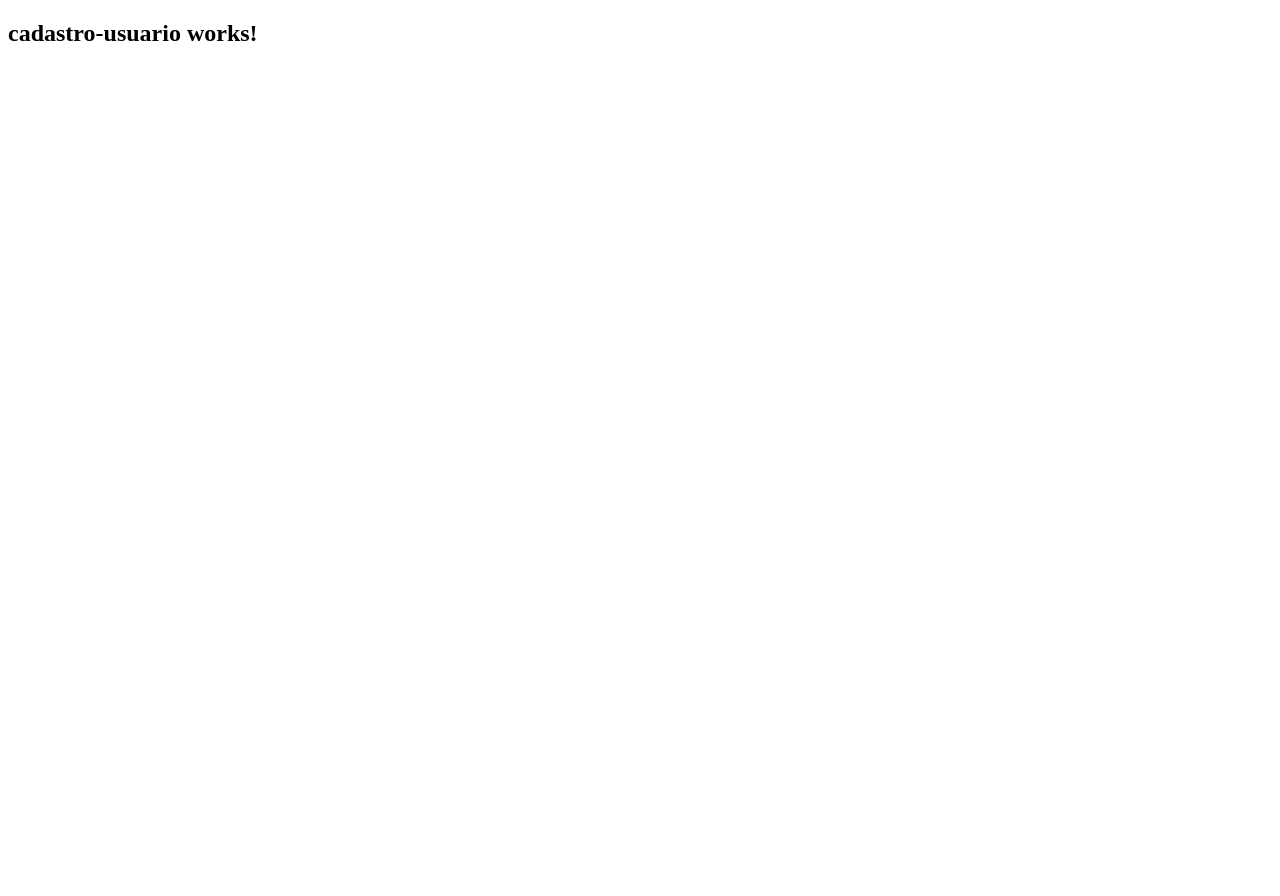
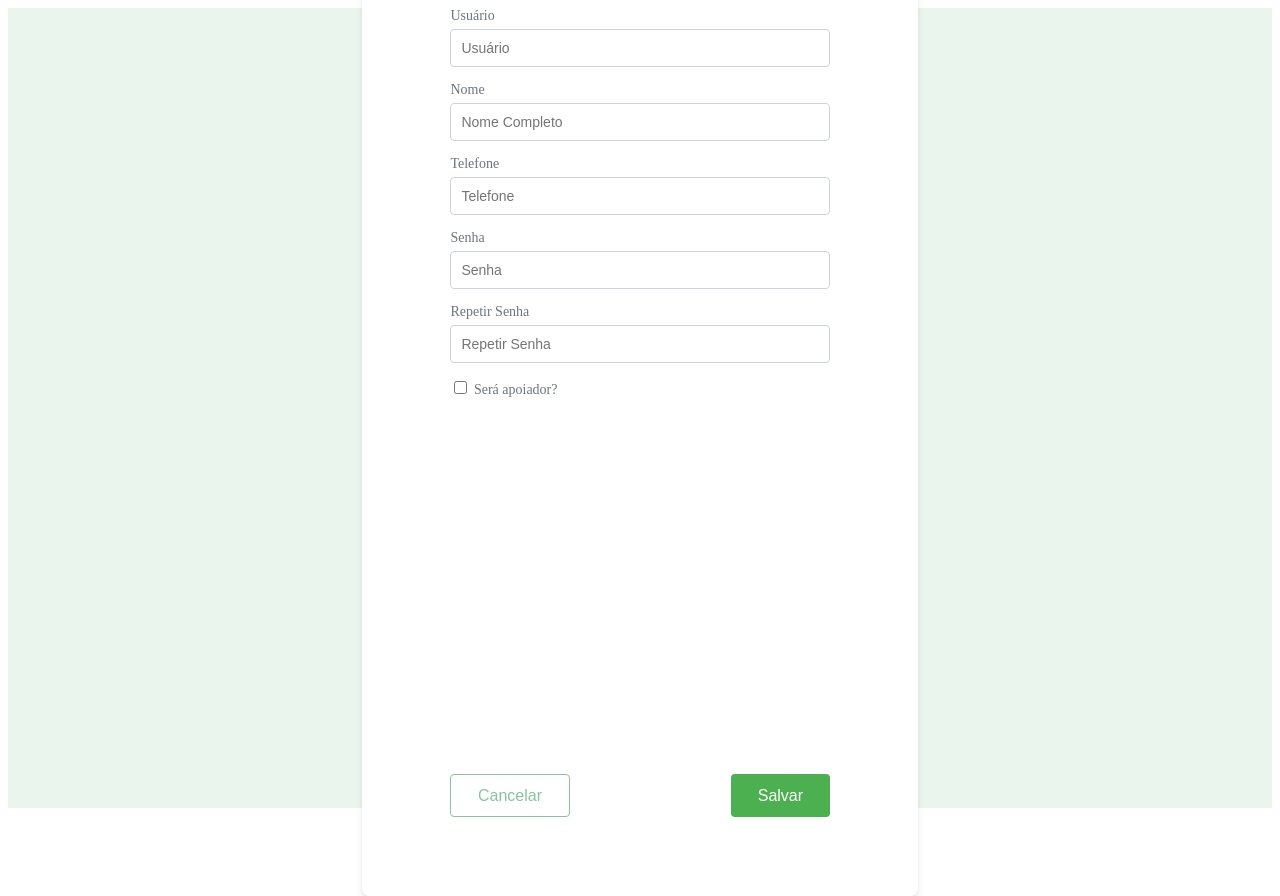
Before and after one commit to GustavoMartins2001/Projeto-de-extensao-bons-fluidos, an Angular app: page /cadastros/usuario in a window 1280 px wide. Before the commit the page ends 800 px from the top, so only its background shows below. Built offline with nearby package versions, Linux system fonts and the light colour scheme.

Commit message:
criado estilização da pagina

```diff
--- a/src/app/componentes/cadastros/cadastro-usuario/cadastro-usuario.component.css
+++ b/src/app/componentes/cadastros/cadastro-usuario/cadastro-usuario.component.css
@@ -0,0 +1,108 @@
+.login-container {
+    display: flex;
+    flex-direction: column;
+    align-items: center;
+    justify-content: center;
+    height: 100vh;
+    background-color: #eaf5ee;
+
+  }
+
+  .logo-container {
+    margin-bottom: 20px;
+  }
+
+  .logo-container img {
+    height: 70%;
+  }
+
+  .form-container {
+    display: flex;
+    flex-direction: column; /* Configura o layout como vertical */
+    background-color: #ffffff;
+    padding: 7%;
+    border-radius: 8px;
+    box-shadow: 0 4px 6px rgba(0, 0, 0, 0.1);
+    width: 30%;
+    height: 100vh;
+}
+
+
+
+.space-between {
+    border: 1px solid red;
+    display: flex;
+    flex-direction: column;
+    justify-content: space-between;
+  }
+  .default-flex {
+    border: 1px solid blue;
+    display: flex;
+  }
+  .child {
+    width: 100px;
+    height: 100px;
+    border: 1px solid;
+  }
+
+  .empty{
+    background-color: #89C39D;
+  }
+
+  .error-message {
+    color: red;
+    font-size: 12px;
+  }
+
+  .button-container {
+    display: flex;
+    justify-content: space-between;
+    margin-top: 95% ;
+}
+
+.cancel-button {
+    background-color: #ffffff;
+    color: #89C39D;
+    border: 1px solid #89C39D;
+  }
+
+.form-group {
+    margin-bottom: 15px;
+  }
+
+  form {
+    display: flex;
+    flex-direction: column;
+  }
+
+  label {
+    font-size: 14px;
+    margin-bottom: 5px;
+    color: #6c757d;
+  }
+
+  input {
+    margin-bottom: 15px;
+    padding: 10px;
+    border: 1px solid #ced4da;
+    border-radius: 4px;
+    font-size: 14px;
+  }
+
+  button {
+    background-color: #4caf50;
+    color: #ffffff;
+    padding: 3% 7%;
+    border: none;
+    border-radius: 4px;
+    font-size: 16px;
+    cursor: pointer;
+  }
+
+  .cancel-button:hover {
+    background-color: #eaeaeadc;
+  }
+
+  button:hover {
+    background-color: #45a049;
+  }
--- a/src/app/componentes/cadastros/cadastro-usuario/cadastro-usuario.component.html
+++ b/src/app/componentes/cadastros/cadastro-usuario/cadastro-usuario.component.html
@@ -1 +1,40 @@
-<h2>cadastro-usuario works!</h2>
+<div class="login-container">
+    <div class="form-container">
+      <form #cadastroForm="ngForm" (ngSubmit)="onSubmit()">
+
+        <label for="username">Usuário</label>
+        <input name = "username"  type="text" placeholder="Usuário"
+        required/>
+
+        <label for="password">Nome</label>
+        <input placeholder="Nome Completo"
+          required/>
+
+          <label for="password">Telefone</label>
+        <input  placeholder="Telefone"
+          required/>
+
+          <label for="password">Senha</label>
+          <input name = "password" type="password" placeholder="Senha"
+            required/>
+
+        <label for="password">Repetir Senha</label>
+        <input name = "repeatPassword" type="password" placeholder="Repetir Senha"
+          required/>
+
+          <label>
+            <input type="checkbox" /> Será apoiador?
+          </label>
+
+          <div class="button-container">
+            <button class="cancel-button">Cancelar</button>
+            <button type="submit" [disabled] = "cadastroForm.invalid">Salvar</button>
+            </div>
+
+      </form>
+
+    </div>
+
+
+
+  </div>
--- a/src/app/componentes/cadastros/cadastro-usuario/cadastro-usuario.component.ts
+++ b/src/app/componentes/cadastros/cadastro-usuario/cadastro-usuario.component.ts
@@ -1,9 +1,35 @@
-import { Component, OnInit } from '@angular/core';
+import { Component } from '@angular/core';
+import { FormsModule } from '@angular/forms';
+import { Router } from '@angular/router';
+import { CommonModule } from '@angular/common';
 
 @Component({
   selector: 'app-cadastro-usuario',
+  imports: [FormsModule, CommonModule],
   templateUrl: './cadastro-usuario.component.html',
   styleUrl: './cadastro-usuario.component.css'
 })
 export class CadastroUsuarioComponent {
+  constructor(private router: Router) {}
+
+  //verifica os inputs para mudar a cor do botao, pode ser usado para fazer validação no backend
+  user = {
+    username: '',
+    password: '',
+  };
+
+  onSubmit() {
+    if (this.user.username && this.user.password) {
+      console.log('Form submitted', this.user);
+
+      //logica de validação
+      //
+      //
+
+      this.router.navigate(['/listagem/evento']);
+
+    } else {
+      console.error('Form is invalid');
+    }
+  }
 }
```
